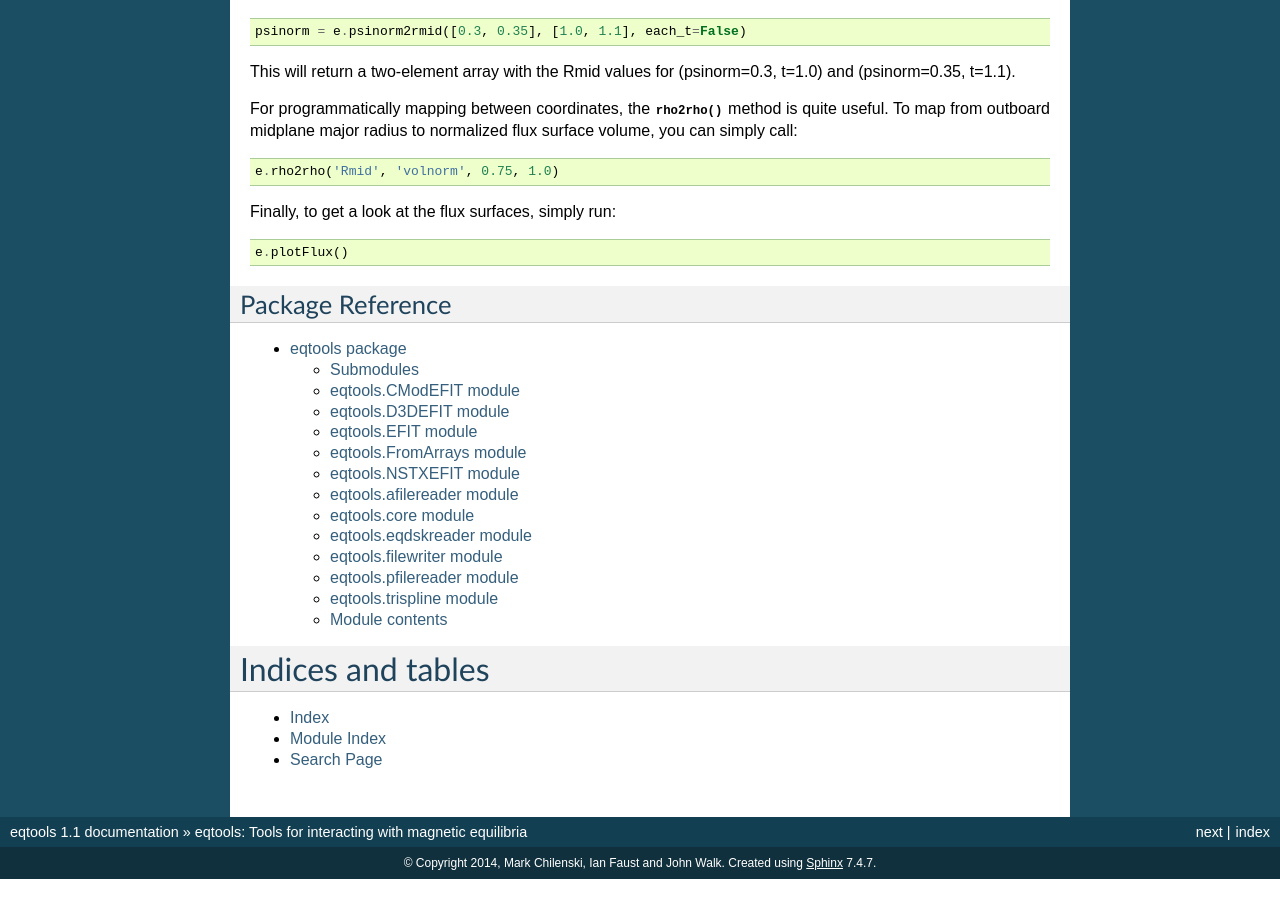
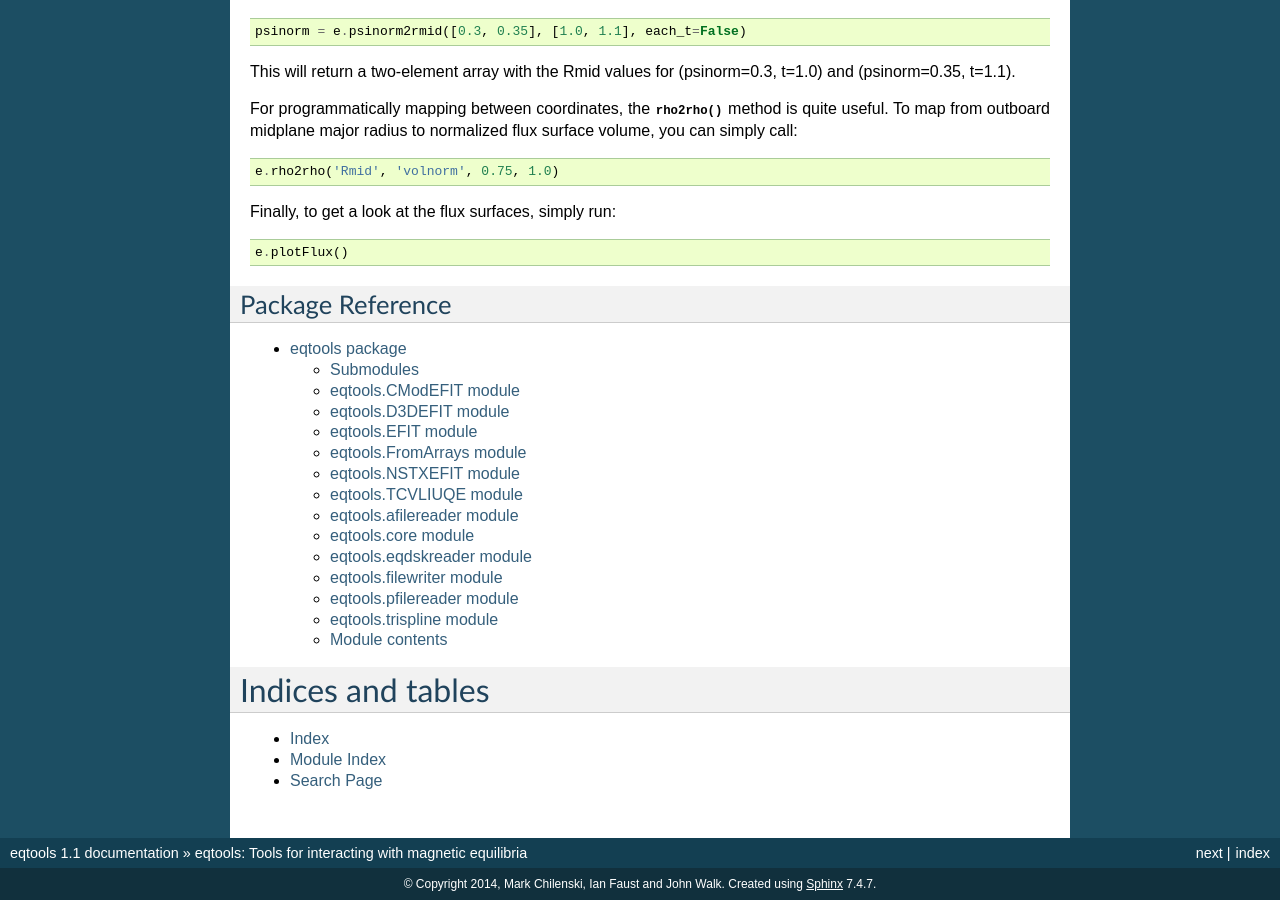
Before and after one commit to PSFCPlasmaTools/eqtools, a Sphinx documentation site: the page built from docs/source/index.rst, in a window 1280 px wide and 900 px high, scrolled down 1735 px. Built offline with Sphinx 7.4.7, drawn with Linux system fonts in a browser that asks for light colours; formulas are drawn with MathJax 3; before the commit the page ends 2614 px from its top, so only the background shows below that.

Commit message:
Put TCV files into ReadTheDocs.

```diff
--- a/docs/source/eqtools.rst
+++ b/docs/source/eqtools.rst
@@ -40,6 +40,14 @@ eqtools.NSTXEFIT module
 -----------------------
 
 .. automodule:: eqtools.NSTXEFIT
+    :members:
+    :undoc-members:
+    :show-inheritance:
+
+eqtools.TCVLIUQE module
+-----------------------
+
+.. automodule:: eqtools.TCVLIUQE
     :members:
     :undoc-members:
     :show-inheritance:
```
